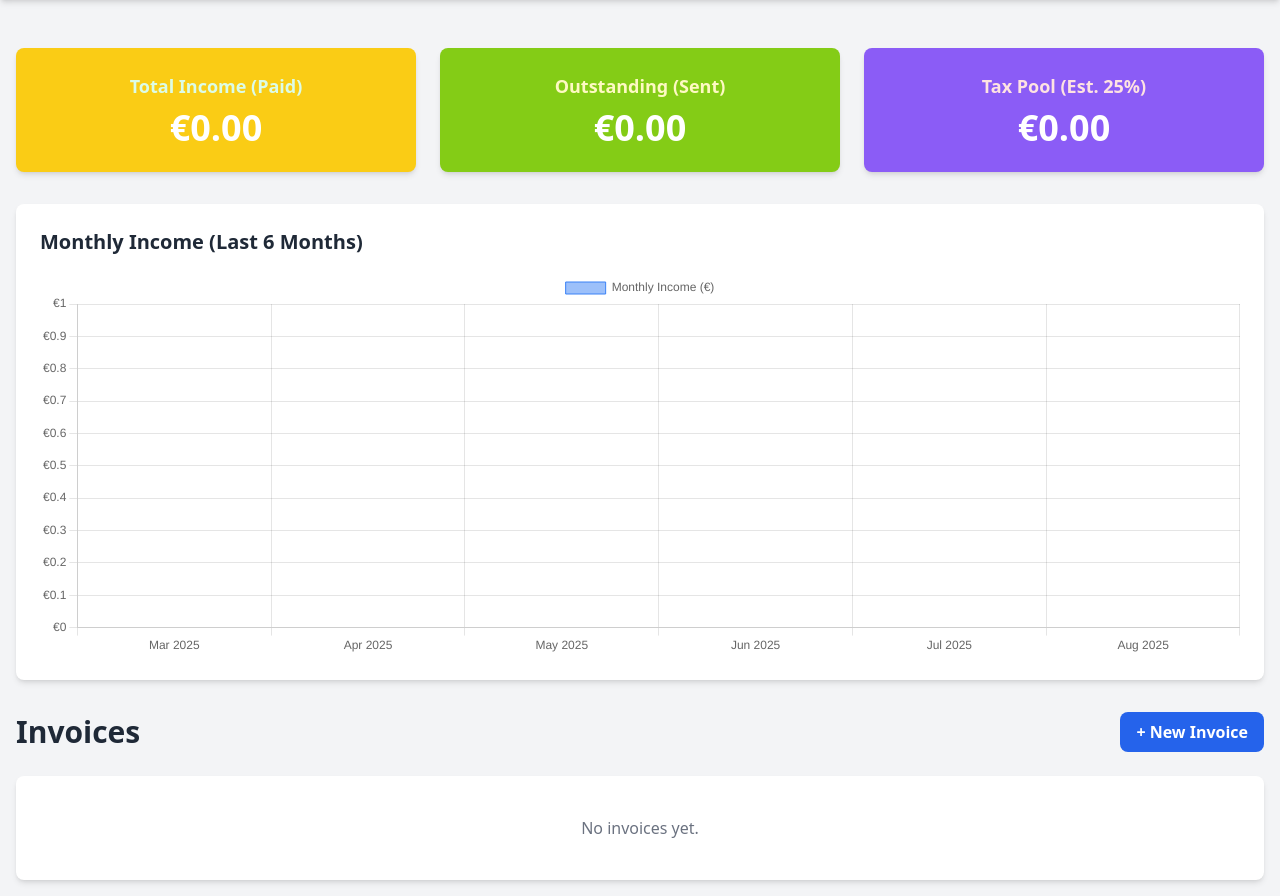
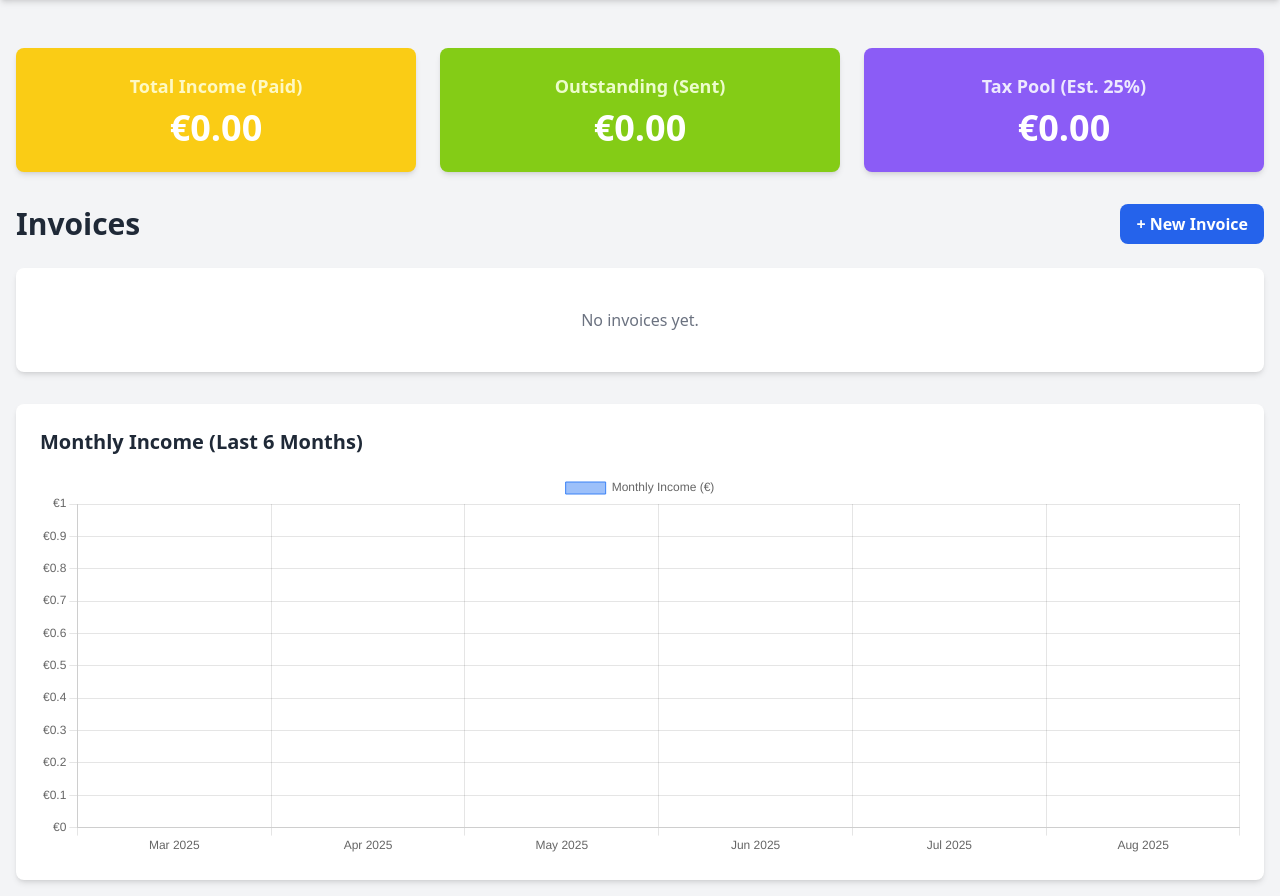
Before and after one commit to Tilooo/momentum, a Django app: page / in a window 1280 px wide. Shown: the part 60-956 px from the top of the page. Run offline with Django 5.2, Linux system fonts and the light colour scheme; data that the repository does not hold is empty; some libraries are stand-ins or nearby versions.

Commit message:
17. Reordered the Blocks.

```diff
--- a/core/templates/core/invoice_list.html
+++ b/core/templates/core/invoice_list.html
@@ -2,32 +2,21 @@
 {% load humanize %}
 
 {% block content %}
-<!-- financial dashboard -->
+<!-- custom financial dashboard -->
 <div class="grid grid-cols-1 md:grid-cols-3 gap-6 mb-8">
     <div class="bg-yellow-400 text-white p-6 rounded-lg shadow-md text-center">
-        <h2 class="text-lg font-semibold text-green-100">Total Income (Paid)</h2>
+        <h2 class="text-lg font-semibold text-yellow-100">Total Income (Paid)</h2>
         <p class="text-4xl font-bold mt-2">€{{ total_income|floatformat:2|intcomma }}</p>
     </div>
     <div class="bg-lime-500 text-white p-6 rounded-lg shadow-md text-center">
-        <h2 class="text-lg font-semibold text-yellow-100">Outstanding (Sent)</h2>
+        <h2 class="text-lg font-semibold text-lime-100">Outstanding (Sent)</h2>
         <p class="text-4xl font-bold mt-2">€{{ total_outstanding|floatformat:2|intcomma }}</p>
     </div>
     <div class="bg-violet-500 text-white p-6 rounded-lg shadow-md text-center">
-        <h2 class="text-lg font-semibold text-red-100">Tax Pool (Est. 25%)</h2>
+        <h2 class="text-lg font-semibold text-violet-100">Tax Pool (Est. 25%)</h2>
         <p class="text-4xl font-bold mt-2">€{{ tax_pool|floatformat:2|intcomma }}</p>
     </div>
 </div>
-
-<!-- chart section -->
-<div class="bg-white p-6 rounded-lg shadow-md mb-8">
-    <h2 class="text-xl font-bold mb-4">Monthly Income (Last 6 Months)</h2>
-
-    <!-- control the size of the chart -->
-    <div class="relative h-96">
-        <canvas id="incomeChart"></canvas>
-    </div>
-</div>
-
 
 <!-- invoice management -->
 <div class="flex justify-between items-center mb-6">
@@ -51,12 +40,17 @@
     </ul>
 </div>
 
-<!-- scrip to render the chart -->
+<!-- chart section -->
+<div class="bg-white p-6 rounded-lg shadow-md mt-8">
+    <h2 class="text-xl font-bold mb-4">Monthly Income (Last 6 Months)</h2>
+    <div class="relative h-96">
+        <canvas id="incomeChart"></canvas>
+    </div>
+</div>
+
 <script>
 document.addEventListener('DOMContentLoaded', () => {
     const ctx = document.getElementById('incomeChart').getContext('2d');
-
-    // the data from Django view and safely pass it to JavaScript
     const chartLabels = {{ chart_labels|safe }};
     const chartData = {{ chart_data|safe }};
 
@@ -67,7 +61,7 @@ document.addEventListener('DOMContentLoaded', () => {
             datasets: [{
                 label: 'Monthly Income (€)',
                 data: chartData,
-                backgroundColor: 'rgba(59, 130, 246, 0.5)', // a blue color
+                backgroundColor: 'rgba(59, 130, 246, 0.5)',
                 borderColor: 'rgba(59, 130, 246, 1)',
                 borderWidth: 1
             }]
@@ -77,7 +71,6 @@ document.addEventListener('DOMContentLoaded', () => {
                 y: {
                     beginAtZero: true,
                     ticks: {
-                        // the euro symbol to the y-axis ticks
                         callback: function(value, index, values) {
                             return '€' + value;
                         }
```
